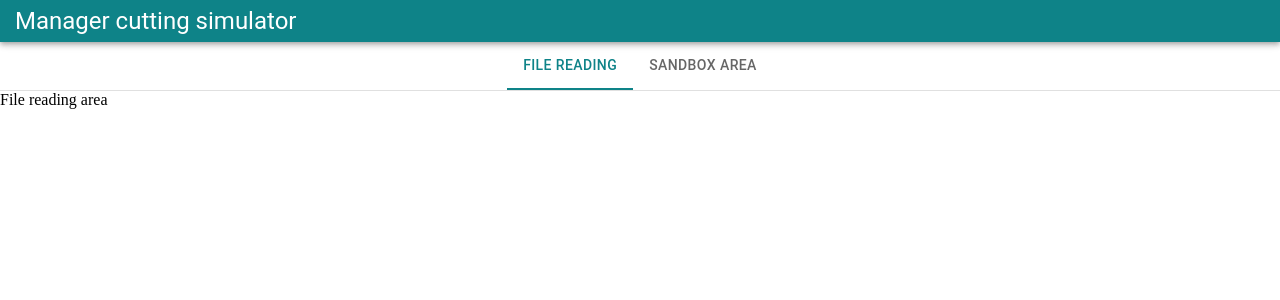
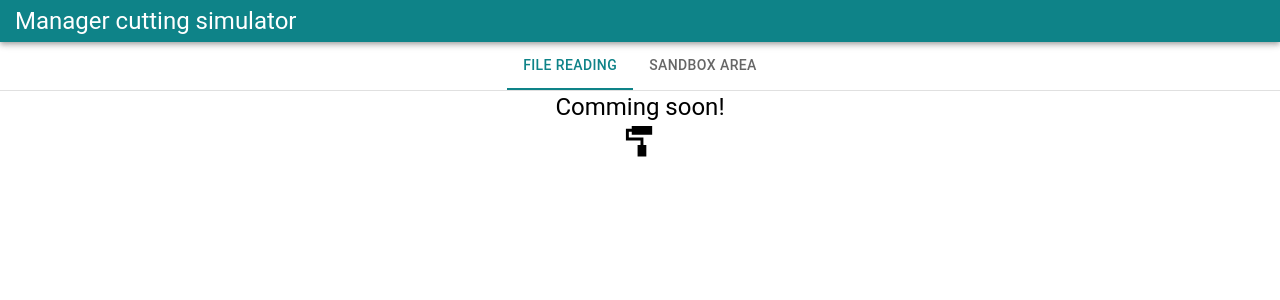
Before and after one commit to igorishere/managercuttingsimulator, a React (Create React App) app: page / in a window 1280 px wide. Both pictures are taken after a click on the tab "FILE READING". Shown: the top 300 px of the page. Built offline with nearby package versions, Linux system fonts and the light colour scheme.

Commit message:
Comming soon!

```diff
--- a/src/components/Tabs/Tabs.tsx
+++ b/src/components/Tabs/Tabs.tsx
@@ -4,6 +4,8 @@ import Tab from '@mui/material/Tab';
 import { useState } from "react";
 import SandboxArea from "../SandboxArea/SandboxArea";
 import TabContent from './TabContent';
+import { Typography } from "@mui/material";
+import ImagesearchRollerIcon from '@mui/icons-material/ImagesearchRoller';
 
 export default function TabsControl() {
     var [indexSelectedTab, setIndexSelectedTab] = useState(1);
@@ -21,7 +23,16 @@ export default function TabsControl() {
                 </Tabs>
             </Box>
             <TabContent index={0} currentIndex={indexSelectedTab}>
-                File reading area
+                <Box sx={{
+                    display: 'flex',
+                    flexDirection: 'column',
+                    alignItems: 'center'
+                }}>
+                    <Typography variant={"h5"}>
+                        Comming soon!
+                    </Typography>
+                    <ImagesearchRollerIcon fontSize="large" />
+                </Box>
             </TabContent>
             <TabContent index={1} currentIndex={indexSelectedTab}>
                 <SandboxArea />
```
